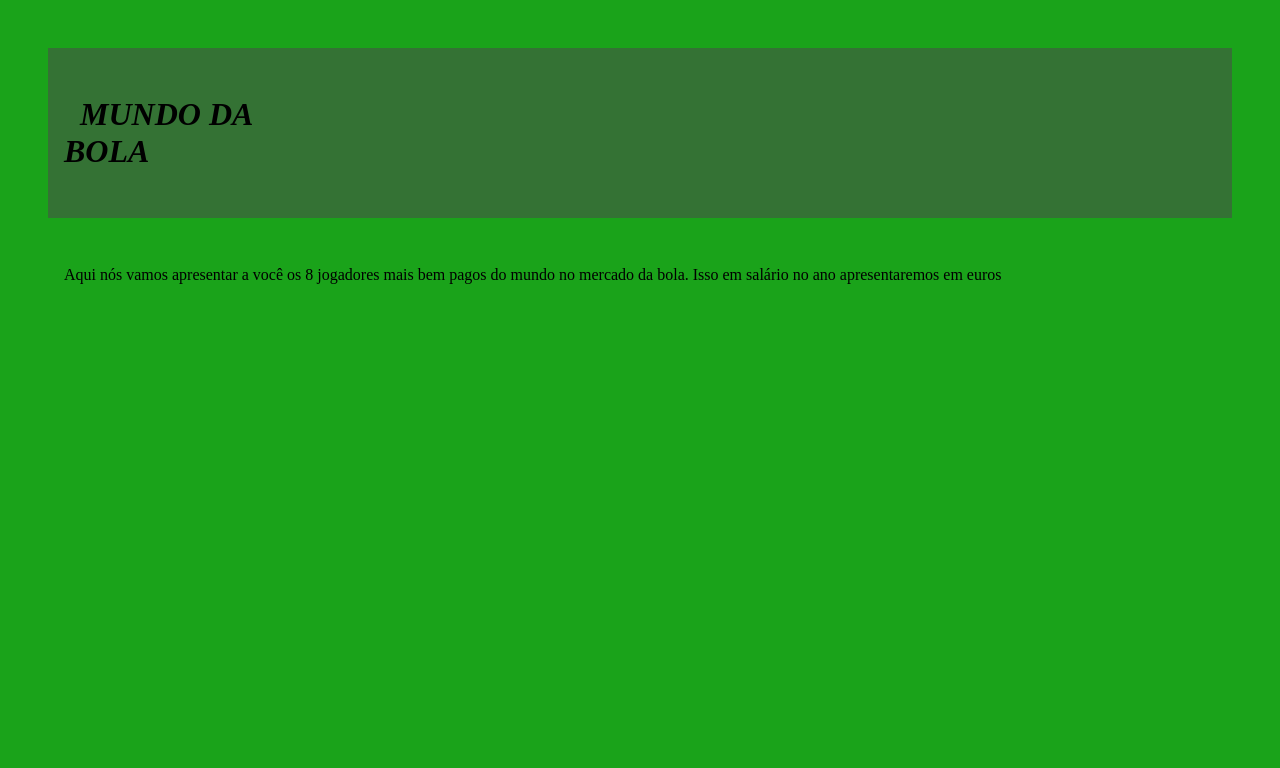
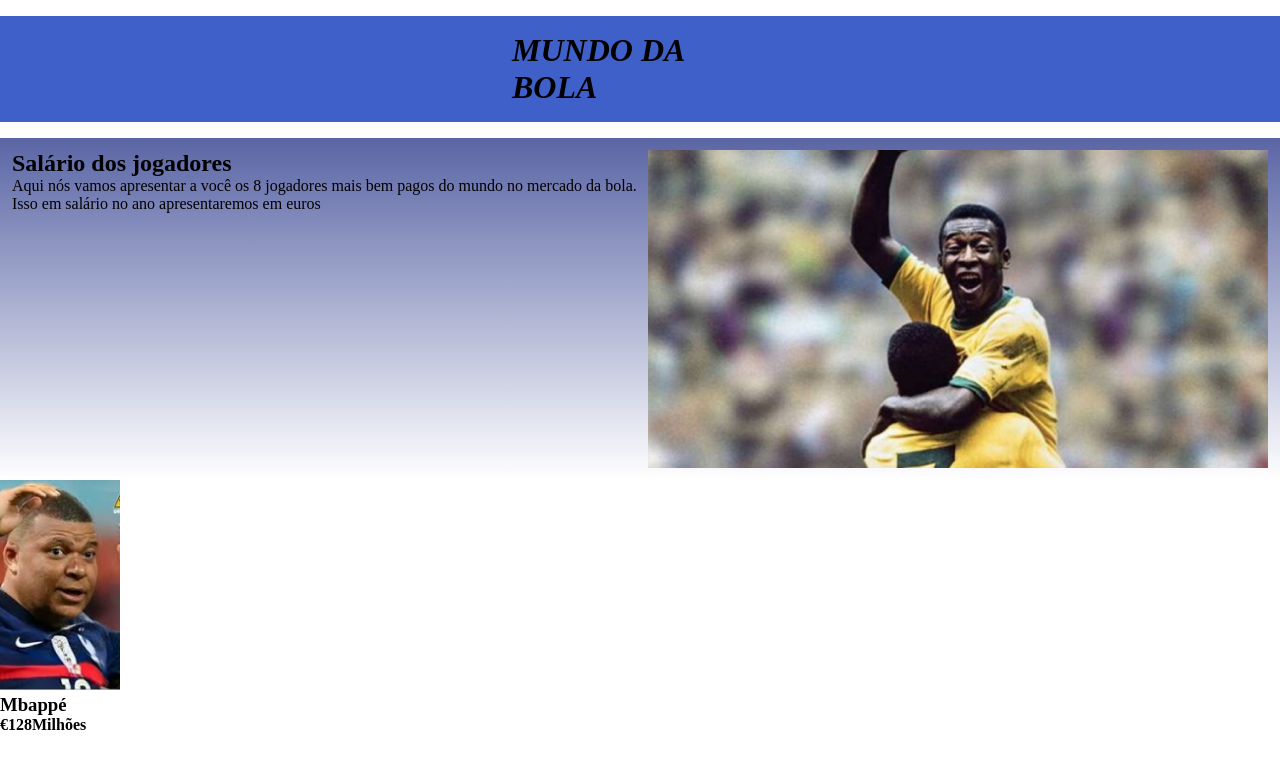
Before and after one commit to cleitonraxta/MUNDO-DA-BOLA, a plain HTML site: page MUNDO-DA-BOLA-main/index.html in a window 1280 px wide. Drawn offline with Linux system fonts and the light colour scheme.

Commit message:
Add files via upload

```diff
--- a/MUNDO-DA-BOLA-main/index.html
+++ b/MUNDO-DA-BOLA-main/index.html
@@ -13,10 +13,21 @@
     </header>
 
     <section class= "sobre">
-        <p class="sobretextoum">Aqui nós vamos apresentar a você
-            os 8 jogadores mais bem pagos do mundo
-            no mercado da bola. Isso em salário no ano
-            apresentaremos em euros</p>
+        <div class="sobreConteudo">
+            <h2 class="sobreTitulo">Salário dos jogadores</h2>
+            <p class="sobretextoum">Aqui nós vamos apresentar a você
+                os 8 jogadores mais bem pagos do mundo
+                no mercado da bola. Isso em salário no ano
+                apresentaremos em euros</p>
+        </div>
+        <img class="sobreImagem" src="IMG/Marcelo 2.png" alt="pele" class="sobreimagem">
+    </section>
+
+    <section class="membro">
+        <h2 class="membroTitulo"></h2>
+        <img src="IMG/Marcelo 1.png" alt="mbappe" class="membroImagem">
+        <h3>Mbappé</h3>
+        <h4>€128Milhões</h4>
     </section>
 
 
--- a/MUNDO-DA-BOLA-main/style.css
+++ b/MUNDO-DA-BOLA-main/style.css
@@ -1,12 +1,15 @@
 *{
-    margin: 0 16px;
-    padding: 24px 0;
+    margin: 0 ;
+    padding: 0;
 }
 
 .cabecalho{
-    background-color:rgb(52, 114, 52);
-
-
+    background-color:rgb(64, 96, 201);
+    color: rgb(0, 0, 0);
+    display: flex;
+    justify-content: space-around;
+    padding: 16px 0;
+    margin: 16px 0;
 }
 .cabecalhoImagem{
     width: 20%;
@@ -14,7 +17,7 @@
 }
 
 body{
-    background-color: rgb(26, 163, 26);
+    background-color: rgb(255, 255, 255);
 }
 li{
    color:rgb(0, 0, 0);
@@ -23,4 +26,21 @@ li{
 }
 .cabecalholistaitem{
     display: inline-block;
+    margin: 24 16px;
+    padding: 24 16px;
 }
+.sobre{background-image: linear-gradient(#5a65a5 , #FFFF);
+display: flex;
+justify-content: center;
+align-items: flex-start;
+padding: 12px;
+}
+.sobreImagem {width: 50%
+}
+
+.sobreConteudo{
+    width: 90%;
+}
+.membroImagem{
+    width: 120px;
+}
```
